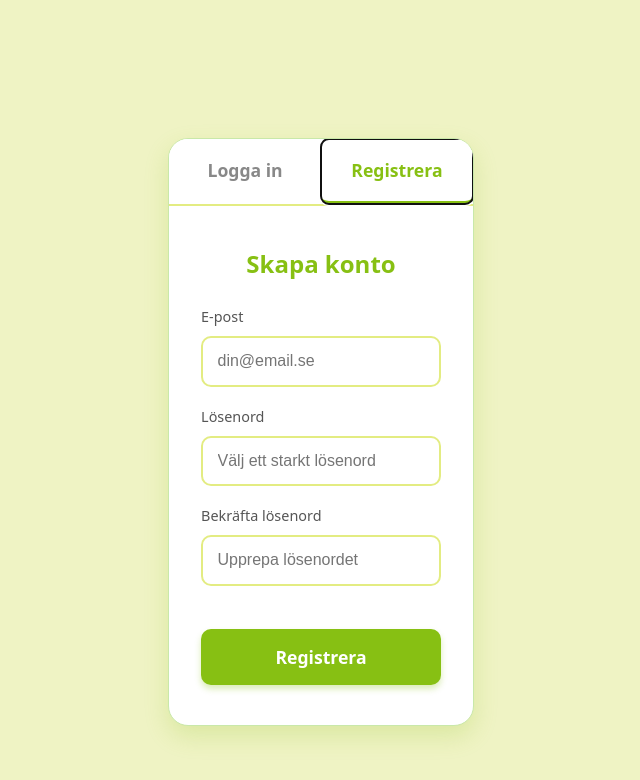
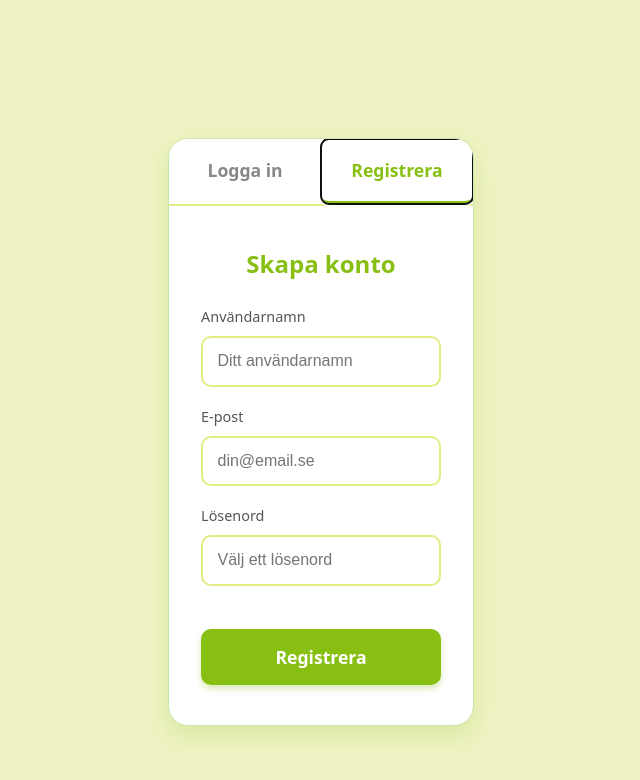
Before and after one commit to G8HappyPlants/MyHappyPlant, a React app in the folder frontend/: page / in a window 1280 px wide. Both pictures are taken after a click on the button "Registrera". Shown: the top 780 px of the page, without its empty margins (319-959 px from the left). Built offline with nearby package versions, Linux system fonts and the light colour scheme; the HTML template or start-up script is replaced by a standard one.

Commit message:
frontend
användarnamn epost lösen

```diff
--- a/frontend/src/App.jsx
+++ b/frontend/src/App.jsx
@@ -1,12 +1,19 @@
 import { useState } from "react";
 import "./App.css";
-import "./Auth.css"; // din auth-container CSS
+import "./Auth.css";
 
 function App() {
   const [activeTab, setActiveTab] = useState("login");
 
   return (
-    <div style={{ minHeight: "100vh", display: "flex", alignItems: "center", justifyContent: "center" }}>
+    <div
+      style={{
+        minHeight: "100vh",
+        display: "flex",
+        alignItems: "center",
+        justifyContent: "center",
+      }}
+    >
       <div className="auth-container">
         <div className="auth-tabs">
           <button
@@ -45,18 +52,18 @@ function App() {
               <h2>Skapa konto</h2>
 
               <div className="form-group">
+                <label>Användarnamn</label>
+                <input type="text" placeholder="Ditt användarnamn" />
+              </div>
+
+              <div className="form-group">
                 <label>E-post</label>
                 <input type="email" placeholder="din@email.se" />
               </div>
 
               <div className="form-group">
                 <label>Lösenord</label>
-                <input type="password" placeholder="Välj ett starkt lösenord" />
-              </div>
-
-              <div className="form-group">
-                <label>Bekräfta lösenord</label>
-                <input type="password" placeholder="Upprepa lösenordet" />
+                <input type="password" placeholder="Välj ett lösenord" />
               </div>
 
               <button className="submit-btn">Registrera</button>
```
